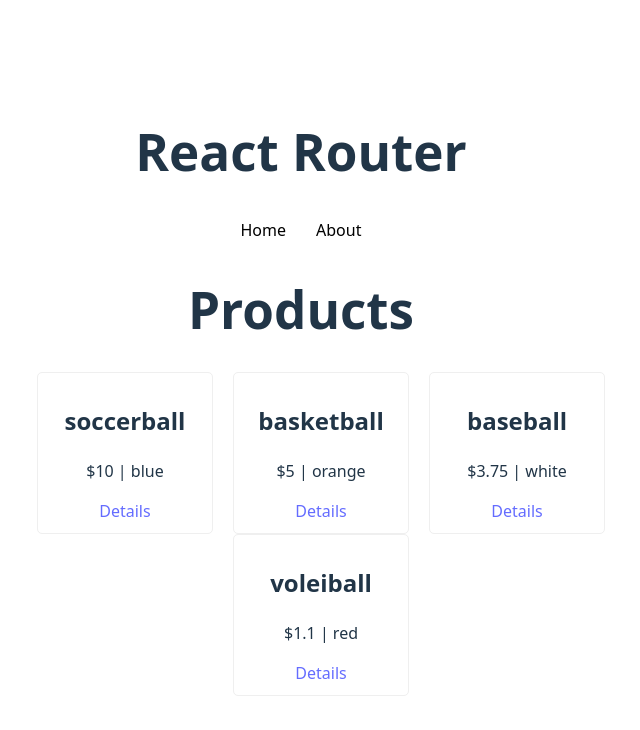
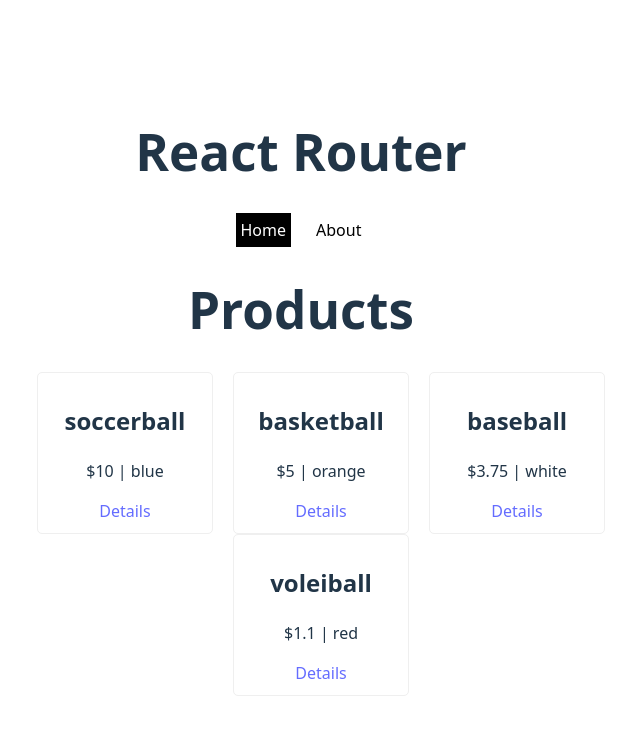
Before and after one commit to ainzenBleach/React-fundamentals-lab, a React (Vite) app in the folder React-router/: page / in a window 1280 px wide. Shown: the top 730 px of the page, without its empty margins (339-979 px from the left). Built offline with nearby package versions, Linux system fonts and the light colour scheme; data requests are answered from the project's data file.

Commit message:
feat(Active link): Use the function the component NavLink

```diff
--- a/React-router/src/App.jsx
+++ b/React-router/src/App.jsx
@@ -12,6 +12,7 @@
 import About from './pages/About'
 import Product from './pages/Product_temp'
 import Info from './pages/info'
+import NotFound from './pages/NotFound'
 
 function App() {
 
@@ -22,6 +23,7 @@
         <BrowserRouter>
           {/* 2 - links with react router */}
           <NavBar />
+
           <Routes>
             <Route path='/' element={<Home />} />
             <Route path='/about' element={<About />} />
@@ -29,6 +31,8 @@
             <Route path='/products/:id' element={<Product />} />
             {/* 6 - nested routes */}
             <Route path='/products/:id/info' element={<Info />} />
+            {/* 7 - error 404 */}
+            <Route path="*" element={<NotFound />}/>
           </Routes>
         </BrowserRouter>
         </div>
--- a/React-router/src/components/NavBar.jsx
+++ b/React-router/src/components/NavBar.jsx
@@ -1,12 +1,21 @@
 import "./NavBar.css"
 
-import {Link} from "react-router-dom"
+import {Link, NavLink} from "react-router-dom"
 
 const NavBar = () => {
   return (
     <nav>
-        <Link to={"/"}>Home</Link>
-        <Link to={"/about"}>About</Link>
+        {/* <Link to={"/"}>Home</Link>
+        <Link to={"/about"}>About</Link> */}
+
+
+
+
+         <NavLink to="/"
+         /* className={({isActive}) => (isActive ? "esta-ativo":"nao_ativo" )} */
+         >Home</NavLink>
+         <NavLink to="/about">About</NavLink>
+
     </nav>
   )
 }
--- /dev/null
+++ b/React-router/src/pages/NotFound.jsx
@@ -0,0 +1,12 @@
+import React from 'react'
+
+const NotFound = () => {
+  return (
+    <div>
+        <h1>Error 404</h1>
+        <p>There's nothing here </p>
+    </div>
+  )
+}
+
+export default NotFound
```
